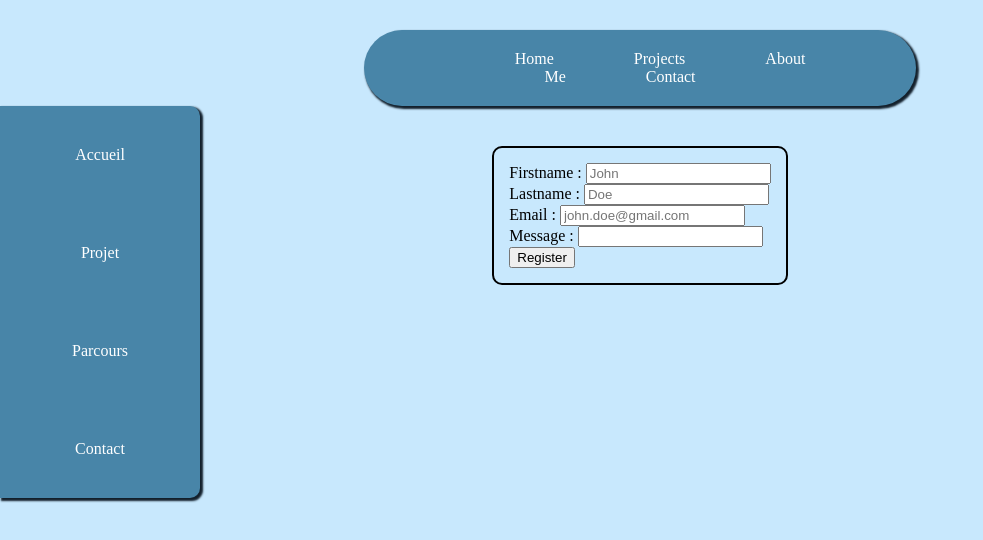
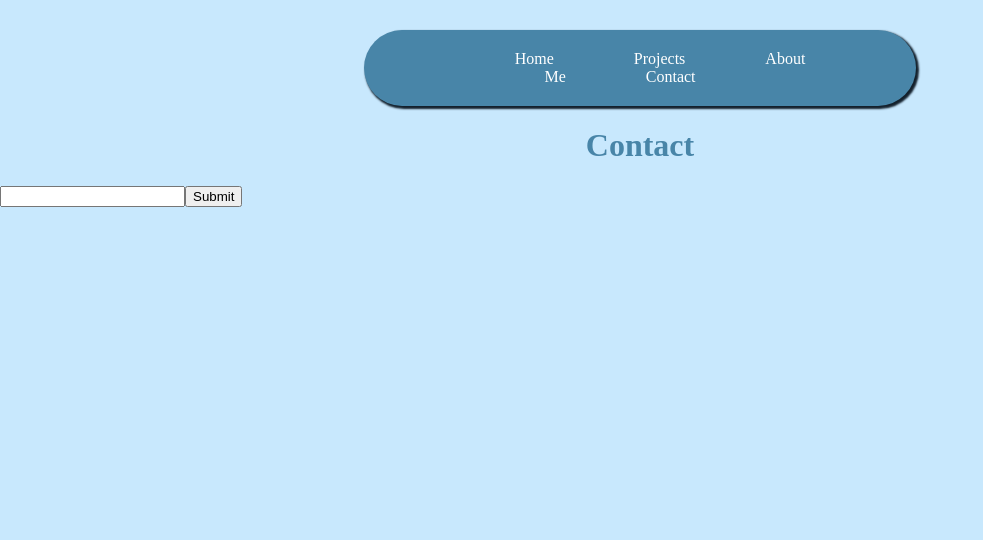
Before and after one commit to Clarspinon24/portfolio, a Next.js app in the folder portfolio-2026-2/: page /contact in a window 1280 px wide. Shown: the top 540 px of the page, without its empty margins (0-983 px from the left). Built offline with nearby package versions, Linux system fonts and the light colour scheme.

Commit message:
update : home and project

```diff
--- a/portfolio-2026-2/app/contact/page.tsx
+++ b/portfolio-2026-2/app/contact/page.tsx
@@ -1,29 +1,18 @@
 import "../globals.css";
+import Form from 'next/form'
 
 export default function Contact() {
   return (
-  <>
-      <form method="POST" className="form_contact" >
-        <label htmlFor="firstname">Firstname : </label>
-        <input type="text" name="firstname" id="firstname" placeholder="John" />
-        <br />
-        <label htmlFor="lastname">Lastname : </label>
-        <input type="text" name="lastname" id="lastname" placeholder="Doe" />
-        <br />
-        <label htmlFor="email">Email : </label>
-        <input
-          type="email"
-          name="email"
-          id="email"
-          placeholder="john.doe@gmail.com"
-        />
-        <br />
-        <label htmlFor="message">Message : </label>
-        <input type="text" name="message" id="message" />
-        <br />
-        <input type="submit" name="register" value="Register" />
-      </form>
 
-    </>
+    <> {/* Début du fragment obligatoire */}
+
+   <h1>Contact</h1>
+    <Form action="/search">
+      {/* On submission, the input value will be appended to
+          the URL, e.g. /search?query=abc */}
+      <input name="query" />
+      <button type="submit">Submit</button>
+    </Form>
+    </> // Fin du fragment obligatoire
   );
 }
--- a/portfolio-2026-2/app/globals.css
+++ b/portfolio-2026-2/app/globals.css
@@ -18,11 +18,19 @@
     --foreground: #ededed;
   }
 }
+samp {
+  font-weight: bold;
+  font-size: 15px;
+}
 
-
-h2{
+h2, h1{
     display: flex;
     justify-self: center;
+    color:  #4885A8;
+
+}
+p{
+    color: #39a3ac;
 }
 .banderol{
     background-color: white;
@@ -86,7 +94,7 @@ nav{
 }
 
 article{
-    border: solid 5px  #83D9F3;
+    border: solid 10px  #85d4dc;
 
     border-radius: 20px;
     height: 220px;
@@ -102,7 +110,7 @@ article{
 
     border-radius: 30px;
     margin: 10px;
-    width: 820px;
+    width: 830px;
      display: flex;
     justify-self: center;
     background-color: white;
@@ -142,7 +150,7 @@ article{
     margin-left: 0px;
     position: fixed;
     box-shadow: 2px 2px 2px 1px #13202C;
-
+    display: none;
 }
 .titre_video{
     display: none;
@@ -173,8 +181,8 @@ article{
     flex-direction: column;
    }
    .déco{
-     width: 300px;
-     height: 290px;
+     width: 310px;
+     height: 300px;
    }
    .description{
     display: none;
--- a/portfolio-2026-2/app/page.tsx
+++ b/portfolio-2026-2/app/page.tsx
@@ -1,4 +1,5 @@
 import "./globals.css";
+import Image from 'next/image'
 
 export default function Home() {
   return (
@@ -6,6 +7,12 @@ export default function Home() {
     <> {/* Début du fragment obligatoire */}
 
    <div className="banderol"><h1 className="affiche">Clara Marchal</h1></div>
+         <Image
+      src="/asset/siren.png"
+      alt="Picture of a siren draw by me"
+      width={1600}
+      height={950}
+    />
 
     </> // Fin du fragment obligatoire
   );
--- a/portfolio-2026-2/app/projects/page.tsx
+++ b/portfolio-2026-2/app/projects/page.tsx
@@ -6,7 +6,7 @@ export default function Projet() {
 
     <> {/* Début du fragment obligatoire */}
 
-
+    <h1> PROJECTS </h1>
       <h2>2024</h2>
 
       <div className="déco">
@@ -21,9 +21,9 @@ export default function Projet() {
           ></iframe>
           <p className="titre_video">Titre: Mon premier site web</p>
           <div className="description">
-            <p>Titre: Mon premier site web</p>
-            <p>Date : 10/12/2025</p>
-            <p>Description :</p>
+            <p> <samp>Titre:</samp> Mon premier site web</p>
+            <p> <samp>Date :</samp> 10/12/2025</p>
+            <p> <samp>Description :</samp></p>
             <p>haefbuaqbfiabfiaqbfiqebfiqebfiue</p>
             <p>en cfkzednvzkjvbkzb vkjzbvvlbskdv</p>
           </div>
```
Also changed, not shown: portfolio-2026-2/public/asset/siren.png (added).
